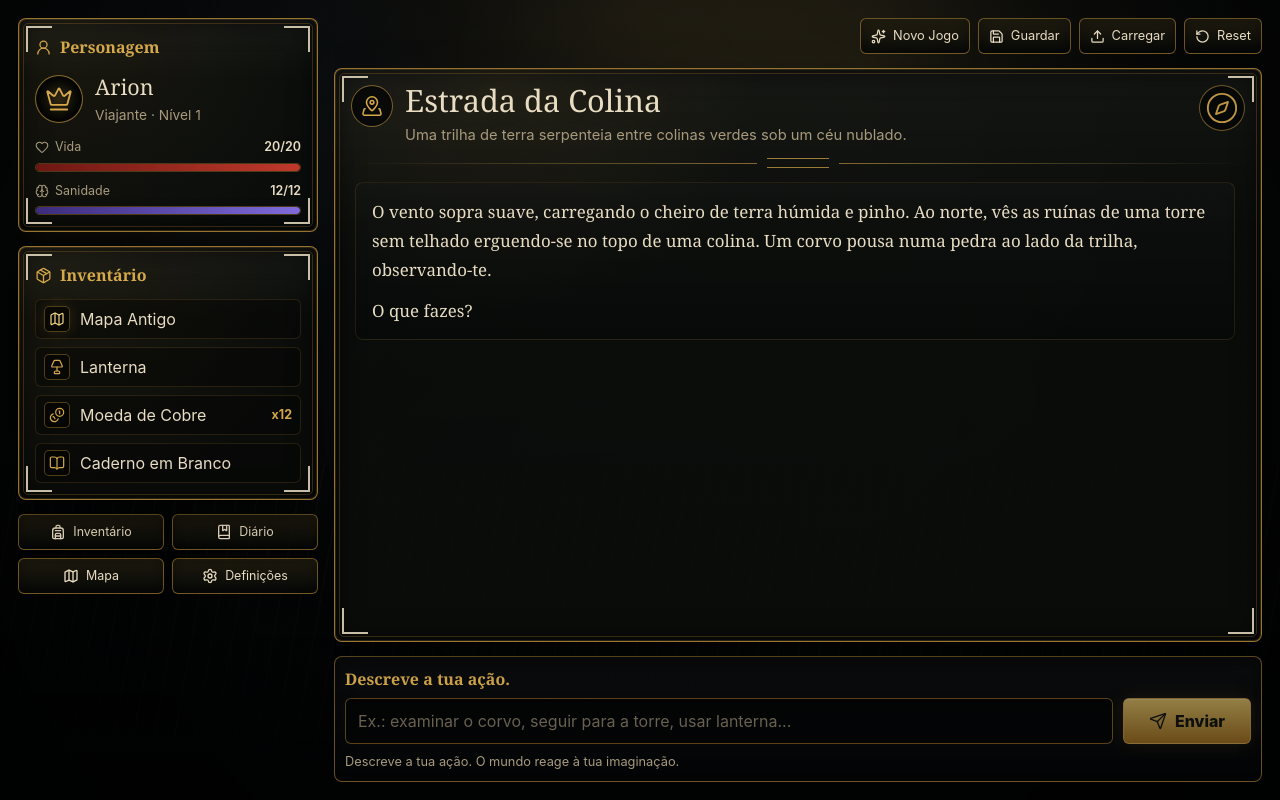
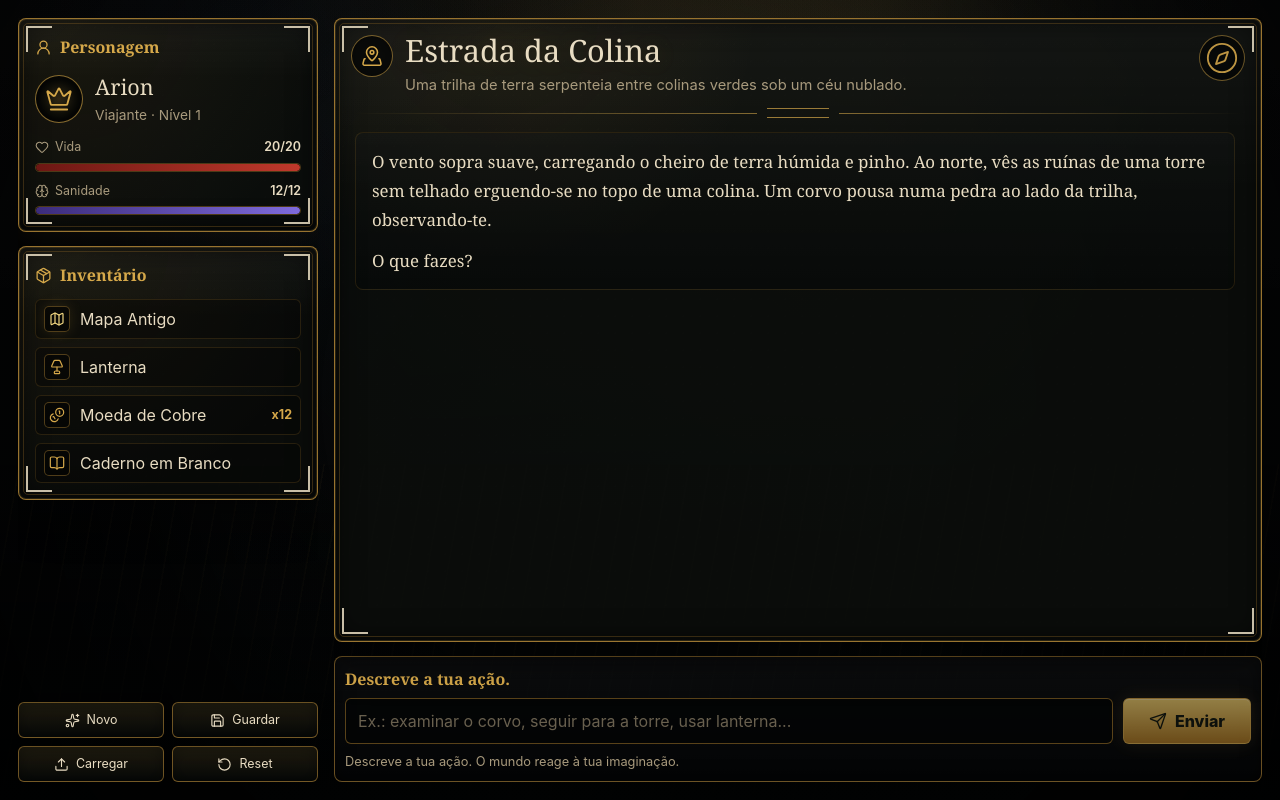
Before and after one commit to alexis-labs/blackout-lies, a Next.js app: page / in a window 1280 px wide. Built offline with nearby package versions, Linux system fonts and the light colour scheme.

Commit message:
general improvments

```diff
--- a/src/app/globals.css
+++ b/src/app/globals.css
@@ -439,19 +439,19 @@ input:disabled {
   box-shadow: 0 0 14px rgba(213, 168, 74, 0.16);
 }
 
-.sidebar-footer,
-.save-actions,
+.campaign-controls,
 .mobile-tabs {
   display: flex;
   gap: 8px;
 }
 
-.sidebar-footer {
-  flex-wrap: wrap;
+.campaign-controls {
+  display: grid;
+  grid-template-columns: repeat(2, minmax(0, 1fr));
+  margin-top: auto;
 }
 
-.sidebar-footer button,
-.save-actions button,
+.campaign-controls button,
 .mobile-tabs button {
   display: inline-flex;
   align-items: center;
@@ -472,19 +472,12 @@ input:disabled {
     box-shadow 160ms ease;
 }
 
-.sidebar-footer button {
-  flex: 1 1 calc(50% - 8px);
+.campaign-controls button {
   padding: 0 8px;
   font-size: 0.78rem;
 }
 
-.save-actions button {
-  padding: 0 10px;
-  font-size: 0.8rem;
-}
-
-.sidebar-footer button:hover,
-.save-actions button:hover,
+.campaign-controls button:hover,
 .mobile-tabs button:hover,
 .mobile-tabs button.active {
   border-color: var(--bright-gold);
@@ -493,14 +486,6 @@ input:disabled {
     inset 0 0 18px rgba(213, 168, 74, 0.08),
     0 0 18px rgba(213, 168, 74, 0.12);
   transform: translateY(-1px);
-}
-
-.top-actions {
-  display: flex;
-  align-items: center;
-  justify-content: flex-end;
-  gap: 12px;
-  min-height: 36px;
 }
 
 .narrative-frame {
@@ -618,6 +603,7 @@ input:disabled {
 }
 
 .narrative-entry {
+  position: relative;
   max-width: 880px;
   padding: 14px 16px;
   border: 1px solid rgba(122, 90, 34, 0.26);
@@ -625,6 +611,88 @@ input:disabled {
   background:
     linear-gradient(180deg, rgba(255, 255, 255, 0.026), transparent),
     rgba(5, 6, 7, 0.36);
+}
+
+.entry-world {
+  align-self: flex-start;
+}
+
+.entry-streaming {
+  border-color: rgba(213, 168, 74, 0.52);
+  box-shadow:
+    inset 0 0 24px rgba(213, 168, 74, 0.05),
+    0 0 24px rgba(214, 214, 190, 0.08);
+}
+
+.entry-streaming::after {
+  content: "";
+  display: inline-block;
+  width: 0.52em;
+  height: 1.15em;
+  margin-left: 4px;
+  border-right: 1px solid rgba(232, 220, 194, 0.84);
+  vertical-align: -0.18em;
+  animation: cursor-flicker 900ms steps(2, end) infinite;
+}
+
+.smoke-particles {
+  position: absolute;
+  right: 14px;
+  bottom: 10px;
+  width: 96px;
+  height: 54px;
+  overflow: hidden;
+  pointer-events: none;
+  opacity: 0.86;
+}
+
+.smoke-particles span {
+  position: absolute;
+  bottom: 0;
+  left: var(--smoke-left, 48%);
+  width: var(--smoke-size, 18px);
+  height: var(--smoke-size, 18px);
+  border-radius: 50%;
+  background:
+    radial-gradient(circle, rgba(232, 220, 194, 0.34), rgba(168, 154, 125, 0.1) 48%, transparent 70%);
+  filter: blur(5px);
+  transform: translate3d(0, 22px, 0) scale(0.4);
+  animation: smoke-rise var(--smoke-speed, 2.4s) ease-out infinite;
+  animation-delay: var(--smoke-delay, 0s);
+}
+
+.smoke-particles span:nth-child(1) {
+  --smoke-left: 18%;
+  --smoke-size: 16px;
+  --smoke-speed: 2.1s;
+}
+
+.smoke-particles span:nth-child(2) {
+  --smoke-left: 38%;
+  --smoke-size: 24px;
+  --smoke-speed: 2.8s;
+  --smoke-delay: -0.9s;
+}
+
+.smoke-particles span:nth-child(3) {
+  --smoke-left: 58%;
+  --smoke-size: 18px;
+  --smoke-speed: 2.4s;
+  --smoke-delay: -1.5s;
+}
+
+.smoke-particles span:nth-child(4) {
+  --smoke-left: 76%;
+  --smoke-size: 22px;
+  --smoke-speed: 3s;
+  --smoke-delay: -0.35s;
+}
+
+.smoke-particles span:nth-child(5) {
+  --smoke-left: 49%;
+  --smoke-size: 14px;
+  --smoke-speed: 2.2s;
+  --smoke-delay: -2s;
 }
 
 .narrative-entry p {
@@ -670,6 +738,34 @@ input:disabled {
 .spoken-line {
   color: #f0d181 !important;
   font-style: italic;
+}
+
+@keyframes smoke-rise {
+  0% {
+    opacity: 0;
+    transform: translate3d(0, 22px, 0) scale(0.35);
+  }
+
+  18% {
+    opacity: 0.72;
+  }
+
+  100% {
+    opacity: 0;
+    transform: translate3d(var(--smoke-drift, -14px), -44px, 0) scale(1.5);
+  }
+}
+
+@keyframes cursor-flicker {
+  0%,
+  45% {
+    opacity: 1;
+  }
+
+  46%,
+  100% {
+    opacity: 0;
+  }
 }
 
 .command-form {
@@ -1110,18 +1206,8 @@ input:disabled {
     min-height: 0;
   }
 
-  .top-actions {
-    align-items: flex-start;
-    flex-direction: column;
-  }
-
-  .save-actions {
-    width: 100%;
-    flex-wrap: wrap;
-  }
-
-  .save-actions button {
-    flex: 1 1 128px;
+  .campaign-controls {
+    grid-template-columns: repeat(4, minmax(0, 1fr));
   }
 
   .left-column.active,
--- /dev/null
+++ b/src/components/game/GameControls.tsx
@@ -0,0 +1,40 @@
+"use client";
+
+import { RotateCcw, Save, Sparkles, Upload } from "lucide-react";
+
+type GameControlsProps = {
+  disabled?: boolean;
+  onNewGame: () => void;
+  onSaveGame: () => void;
+  onLoadGame: () => void;
+  onResetGame: () => void;
+};
+
+export function GameControls({
+  disabled = false,
+  onNewGame,
+  onSaveGame,
+  onLoadGame,
+  onResetGame,
+}: GameControlsProps) {
+  return (
+    <footer className="campaign-controls" aria-label="Controlos de campanha">
+      <button type="button" onClick={onNewGame} disabled={disabled}>
+        <Sparkles size={15} strokeWidth={1.8} />
+        Novo
+      </button>
+      <button type="button" onClick={onSaveGame} disabled={disabled}>
+        <Save size={15} strokeWidth={1.8} />
+        Guardar
+      </button>
+      <button type="button" onClick={onLoadGame} disabled={disabled}>
+        <Upload size={15} strokeWidth={1.8} />
+        Carregar
+      </button>
+      <button type="button" onClick={onResetGame} disabled={disabled}>
+        <RotateCcw size={15} strokeWidth={1.8} />
+        Reset
+      </button>
+    </footer>
+  );
+}
--- a/src/components/game/GameShell.tsx
+++ b/src/components/game/GameShell.tsx
@@ -1,21 +1,11 @@
 "use client";
 
 import { AnimatePresence, motion } from "framer-motion";
-import {
-  Backpack,
-  BookMarked,
-  Crown,
-  Map,
-  RotateCcw,
-  Save,
-  ScrollText,
-  Settings,
-  Sparkles,
-  Upload,
-} from "lucide-react";
+import { Crown, Map, ScrollText, Sparkles } from "lucide-react";
 import { useEffect } from "react";
 import { CharacterPanel } from "@/components/game/CharacterPanel";
 import { CommandInput } from "@/components/game/CommandInput";
+import { GameControls } from "@/components/game/GameControls";
 import { InventoryPanel } from "@/components/game/InventoryPanel";
 import { NarrativePanel } from "@/components/game/NarrativePanel";
 import { RightWorldPanel } from "@/components/game/RightWorldPanel";
@@ -82,24 +72,13 @@ export function GameShell() {
         >
           <CharacterPanel player={player} />
           <InventoryPanel items={player.inventory} />
-          <footer className="sidebar-footer">
-            <button type="button" onClick={() => setActiveView("hero")}>
-              <Backpack size={16} />
-              Inventário
-            </button>
-            <button type="button" onClick={() => setActiveView("world")}>
-              <BookMarked size={16} />
-              Diário
-            </button>
-            <button type="button" onClick={() => setActiveView("world")}>
-              <Map size={16} />
-              Mapa
-            </button>
-            <button type="button" onClick={() => setActiveView("story")}>
-              <Settings size={16} />
-              Definições
-            </button>
-          </footer>
+          <GameControls
+            disabled={isProcessing}
+            onNewGame={newGame}
+            onSaveGame={saveGame}
+            onLoadGame={loadGame}
+            onResetGame={resetGame}
+          />
         </aside>
 
         <section
@@ -107,27 +86,6 @@ export function GameShell() {
             activeView === "story" ? "active" : ""
           }`}
         >
-          <header className="top-actions">
-            <div className="save-actions">
-              <button type="button" onClick={newGame}>
-                <Sparkles size={15} />
-                Novo Jogo
-              </button>
-              <button type="button" onClick={saveGame}>
-                <Save size={15} />
-                Guardar
-              </button>
-              <button type="button" onClick={loadGame}>
-                <Upload size={15} />
-                Carregar
-              </button>
-              <button type="button" onClick={resetGame}>
-                <RotateCcw size={15} />
-                Reset
-              </button>
-            </div>
-          </header>
-
           <NarrativePanel location={location} history={history} />
           <CommandInput disabled={isProcessing} onSubmit={submitAction} />
         </section>
--- a/src/components/game/NarrativePanel.tsx
+++ b/src/components/game/NarrativePanel.tsx
@@ -19,7 +19,7 @@ export function NarrativePanel({ location, history }: NarrativePanelProps) {
       top: scrollRef.current.scrollHeight,
       behavior: "smooth",
     });
-  }, [history.length]);
+  }, [history]);
 
   return (
     <OrnateFrame className="narrative-frame" contentClassName="narrative-content">
@@ -51,7 +51,9 @@ export function NarrativePanel({ location, history }: NarrativePanelProps) {
               animate={{ opacity: 1, y: 0 }}
               exit={{ opacity: 0 }}
               transition={{ duration: 0.28, ease: "easeOut" }}
-              className={`narrative-entry entry-${entry.type}`}
+              className={`narrative-entry entry-${entry.type}${
+                entry.isStreaming ? " entry-streaming" : ""
+              }`}
             >
               {entry.type === "player" ? (
                 <>
@@ -68,6 +70,15 @@ export function NarrativePanel({ location, history }: NarrativePanelProps) {
                   </p>
                 ))
               )}
+              {entry.isStreaming ? (
+                <div className="smoke-particles" aria-hidden="true">
+                  <span />
+                  <span />
+                  <span />
+                  <span />
+                  <span />
+                </div>
+              ) : null}
             </motion.article>
           ))}
         </AnimatePresence>
--- a/src/lib/gameTypes.ts
+++ b/src/lib/gameTypes.ts
@@ -94,6 +94,7 @@ export type NarrativeEntry = {
   id: string;
   type: "player" | "world" | "system" | "npc";
   text: string;
+  isStreaming?: boolean;
   input?: string;
   locationId: string;
   createdAt: string;
--- a/src/lib/llmServer.ts
+++ b/src/lib/llmServer.ts
@@ -13,7 +13,7 @@ type OpenAIResponse = {
 
 const OPENAI_BASE_URL =
   process.env.OPENAI_BASE_URL?.replace(/\/$/, "") ?? "https://api.openai.com/v1";
-const OPENAI_MODEL = process.env.OPENAI_MODEL ?? "gpt-5.2";
+const OPENAI_MODEL = process.env.OPENAI_MODEL ?? "gpt-5.4-nano";
 
 const responseSchema = {
   type: "object",
```
Also changed, not shown: src/store/gameStore.ts (+55 -4 lines), 2 other files (tests, documents, lock files or other folders).
